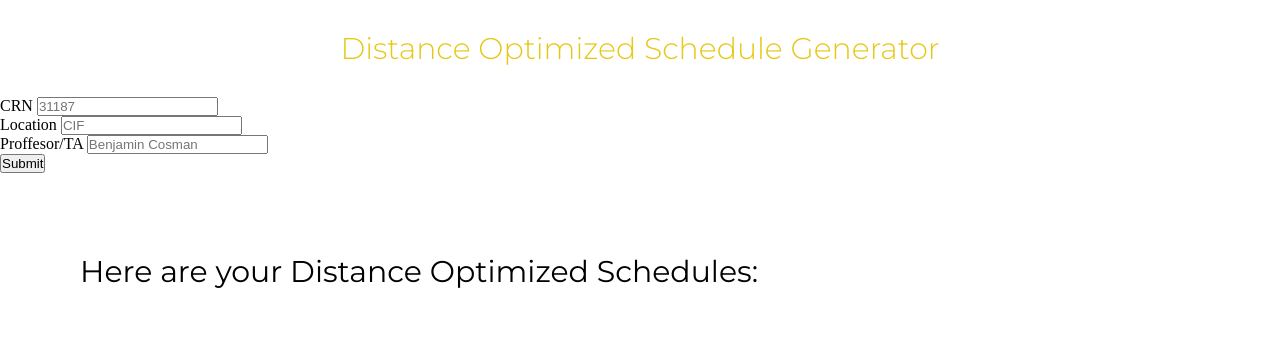
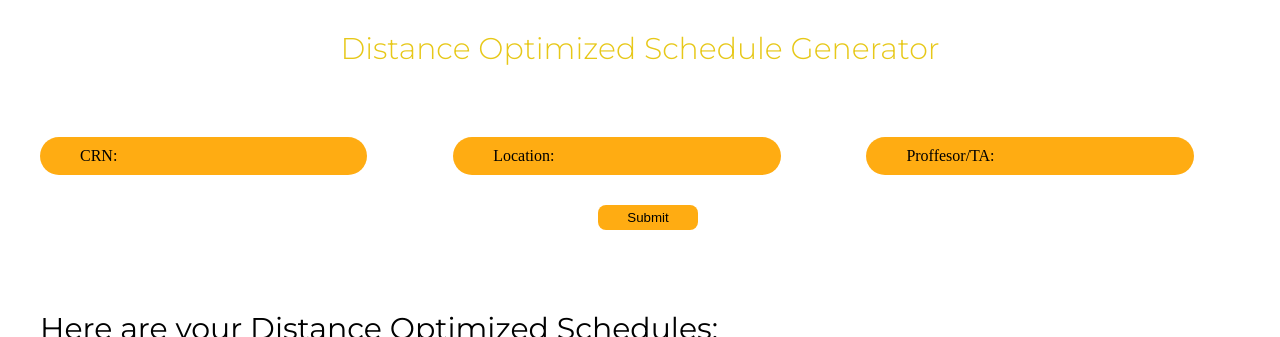
Before and after one commit to riya-verma-23/Distance-Optimized-Schedule-Generator, a Django app: page / in a window 1280 px wide. Shown: the top 337 px of the page. Run offline with Django 4.2, Linux system fonts and the light colour scheme.

Commit message:
Added inputs styling

```diff
--- a/Django/Homepage/templates/homepage.html
+++ b/Django/Homepage/templates/homepage.html
@@ -23,17 +23,23 @@
         <div class="max-width">
             <form action="." method="POST">
                 {% csrf_token %}
-                <div>
-                    <label for="crn">CRN</label>
-                    <input type="number" name="crn" id="crn" placeholder="31187" required>
+                <div class="card">
+                    <div class="text-box">
+                        <label for="crn">CRN:</label>
+                        <input type="number" name="crn" id="crn" required>
+                    </div>
                 </div>
-                <div>
-                    <label for="location">Location</label>
-                    <input type="text" name="location" id="location" placeholder="CIF">
+                <div class="card">
+                    <div class="text-box">
+                        <label for="location">Location:</label>
+                        <input type="text" name="location" id="location">
+                    </div>
                 </div>
-                <div>
-                    <label for="instructor">Proffesor/TA</label>
-                    <input type="text" name="instructor" id="instructor" placeholder="Benjamin Cosman">
+                <div class="card">
+                    <div class="text-box">
+                        <label for="instructor">Proffesor/TA:</label>
+                        <input type="text" name="instructor" id="instructor">
+                    </div>
                 </div>
                 <button type="submit">Submit</button>
             </form>
--- a/Django/static/homepage-style.css
+++ b/Django/static/homepage-style.css
@@ -22,6 +22,7 @@ html{
     width: 100%;
     padding: 30px 0;
     font-family: 'Montserrat', sans-serif;
+    margin-bottom: 40px;
 }
 
 .title h1{
@@ -31,61 +32,50 @@ html{
     color: #e7c819;
 }
 
-/* Map Styling */
+/* Class Inputs styling */
 
-.google-maps{
-    width: 100%;
+.inputs{
+    padding-left: 40px;
 }
 
-/* figure out background */
-
-.google-maps .map, iframe{
-    width: 700px;
-    height: 500px;
-    display: block;
-    margin: 0 auto;
+.inputs .card{
+    display: inline-block;
+    width: calc(33%);
+    margin-bottom: 30px;
 }
 
-/* Buttons Styling */
-
-/* .buttons{
-    width: 100%;
-    padding: 80px 0;
-}
-
-.buttons .max-width {
-    display: flex;
-    align-items: center;
-    justify-content: space-between;
-}
-
-.buttons ul{
-    margin: 0 auto;
-}
-
-.buttons .inputs li {
-    list-style: none;
-    display: inline-block;
-}
-
-.buttons .inputs li a {
-    display: inline-block;
-    color: black;
-    background: #ffae00;
-    font-family: 'Montserrat', sans-serif;
-    font-size: 18px;
-    font-weight: 500;
-    padding: 10px 30px;
-    margin-left: 40px;
+.inputs .card .text-box{
+    width: 80%;
     border-radius: 20px;
+    background: #ffac12;
+    padding: 10px 0px 10px 40px;
     transition: all 0.3s ease;
 }
 
-.buttons .inputs li a:hover{
+.inputs .card .text-box:hover{
     transform: scale(1.05);
-    border: 2px solid #ffae00 ;
+}
+
+.inputs .card .text-box input{
+    border: none;
+    background: #ffac12;
+}
+
+.inputs button{
+    margin-left: 45%;
+    height: 25px;
+    width: 100px;
+    border: none;
+    border-radius: 8px;
+    background: #ffac12;
+    transition: all 0.3s ease;
+}
+
+.inputs button:hover{
+    transform: scale(1.05);
     background: none;
-} */
+    color: #ffac12;
+}
 
 /* Schedule Section styling */
 
@@ -102,7 +92,7 @@ html{
 }
 
 .schedule p{
-    padding: 0px 0px 50px 80px;
+    padding: 0px 0px 50px 40px;
     font-size: 30px;
     font-weight: 400;
 }
@@ -125,3 +115,17 @@ html{
     background: #00c3ff63;
     padding: 10px 70px;
 }
+
+/* Map Styling */
+
+.schedule .card{
+    width: 100%;
+}
+
+
+.schedule .card .map .map, iframe{
+    width: 700px;
+    height: 500px;
+    display: block;
+    margin: 0 auto;
+}
```
